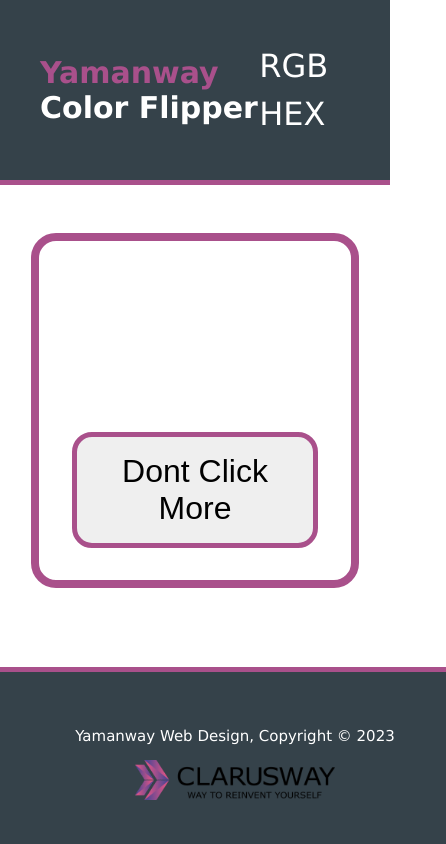
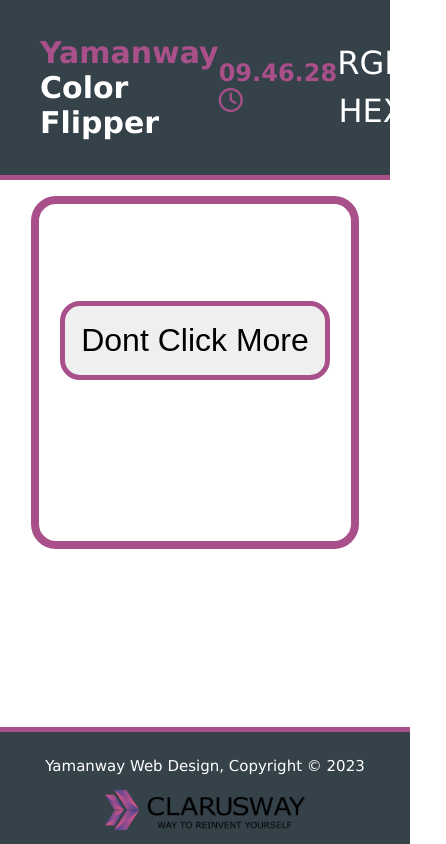
Before and after one commit to Halityildiz/Color-Flipper, a plain HTML site: page index.html in a window 390 px wide. Shown: the whole page, 446 px wide, since content can reach past the window. Drawn offline with Linux system fonts and the light colour scheme.

Commit message:
duzeltme eklendi

```diff
--- a/app.js
+++ b/app.js
@@ -1,6 +1,6 @@
 const body = document.querySelector('.container');
 const output = document.querySelector('.result')
-const button = document.querySelector('.guess');
+const button = document.querySelector('.button');
 const rgb = document.querySelector(".rgb");
 const hex = document.querySelector(".hex");
 
@@ -21,3 +21,20 @@ hex.addEventListener('click', (e)=>{
 		output.innerHTML = `Background-Color : ${hexColor()}`;
 	})
 })
+
+let hourEl = document.querySelector(".hour");
+let minuteEl = document.querySelector(".minute");
+let clockEl = document.querySelector(".clock");
+let secondEl = document.querySelector(".second");
+
+let time = () =>{
+    let currenTime = new Date();
+    let currentHour = currenTime.getHours();
+    let currentMinute = currenTime.getMinutes()
+    let currentSecond = currenTime.getSeconds()
+    ;
+    secondEl.textContent = currentSecond.toString().padStart(2,"0")
+    hourEl.textContent = currentHour.toString().padStart(2,"0");
+    minuteEl.textContent = currentMinute.toString().padStart(2,"0")
+}
+setInterval(time, 1000);
--- a/index.html
+++ b/index.html
@@ -6,11 +6,17 @@
     <meta name="viewport" content="width=device-width, initial-scale=1.0">
     <title>Color Flipper</title>
     <link rel="stylesheet" href="style.css">
+    <link rel="stylesheet" href="https://cdnjs.cloudflare.com/ajax/libs/font-awesome/6.0.0-beta2/css/all.min.css"/>
 </head>
 <body>
     <header class="header">
         <nav class="navbar">
-            <div class="h1"><h1><span style="font-size: 30px;color: #a9508b;">Yamanway</span> Color Flipper</h1></div>
+            <div class="h1">
+                <h1><span style="font-size: 30px;color: #a9508b;">Yamanway</span> Color Flipper</h1></div>
+            </div>
+            <div>
+                <h2 class="clock"><span class="hour"></span>.<span class="minute"></span>.<span class="second"></span>  <i class="far fa-clock"></i></h2>
+            </div>
             <div>
             <a class="rgb" href="#">RGB</a>
             <a class="hex" href="#">HEX</a></div>
@@ -18,7 +24,7 @@
     </header>
     <div class="container">
         <div class="center">
-            <p><button class="guess">Dont Click More</button></p>
+            <button class="button">Dont Click More</button>
             <output class="result"></output>
         </div>
 
--- a/style.css
+++ b/style.css
@@ -9,9 +9,8 @@ body{
 .container{
 	border:8px solid #a9508b;
     border-radius: 25px;
-	padding:  5%;
-	width: 70%;
-    height: 300px;
+    width: 80%;
+    height: 50vh;
     margin: auto;
     align-items: center;
     display: flex;
@@ -20,20 +19,15 @@ body{
     top: 3rem;
 }
 .center{
-    /* border: 8px solid #a9508b;    */
-    border-radius: 25px;
-
-    width: 90%;
-    margin: auto;
     align-items: center;
     display: flex;
     flex-direction: column;
     justify-content: center;
     position: relative;
-    top: 5rem;
+
 }
 
-.guess {
+.button {
     padding: 16px;
     font-size: 2rem;
     cursor: pointer;
@@ -42,24 +36,25 @@ body{
     border: 5px solid #a9508b;
 
 }
-.guess:hover {
+.button:hover {
   color: white;
   background-color: #a9508b;
 }
 
 
-.output2{
+.result{
     font-size: 2rem;
     text-align: center;
-    padding: 0px 20px;
+    padding: 2rem 0px;
     font-weight: bolder;
     color: black;
 }
 
 header{
+
     background-color: #35424a;
     border-bottom:5px solid #a9508b;
-    padding: 30px 0;
+    padding: 10px 0;
     color: #ffffff;
 }
 a {
@@ -74,10 +69,16 @@ a:hover{
 }
 
 
-.h1 h1{
+h1{
     font-size: 30px;
     margin-left: 40px;
 }
+
+.clock {
+    font-size: 24px;
+    color: #a9508b;
+}
+
 
 .navhome{
     color: #a9508b;
@@ -89,10 +90,11 @@ a:hover{
     display: flex;
     justify-content: space-between;
     align-items: center;
+
 }
 .footer div{
     display: block;
-    padding: 40px;
+    padding: 10px;
     position: fixed;
     bottom: 0;
     background-color: #35424a;
@@ -102,3 +104,25 @@ a:hover{
     font-size: 15px;
     width: 100%;
 }
+
+@media screen and (max-width: 800px) {
+    header div{
+        display: flex;
+        flex-wrap: wrap;
+        justify-content: center;
+    }
+    .container{
+        height: 40vh;
+        margin: auto;
+        align-items: center;
+        display: flex;
+        justify-content: center;
+        position: relative;
+        top: 1rem;
+    }
+
+    .result{
+        font-size: 1.4rem;
+    }
+
+}
```
